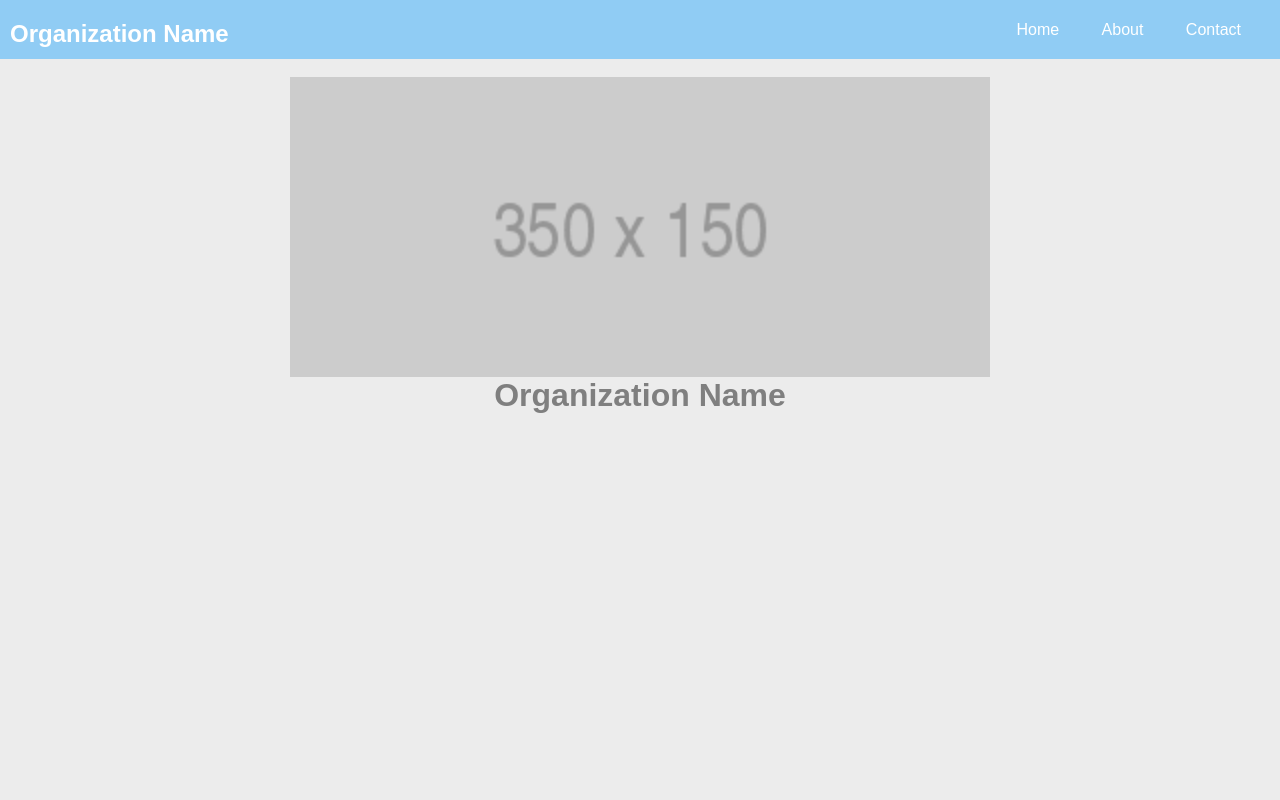
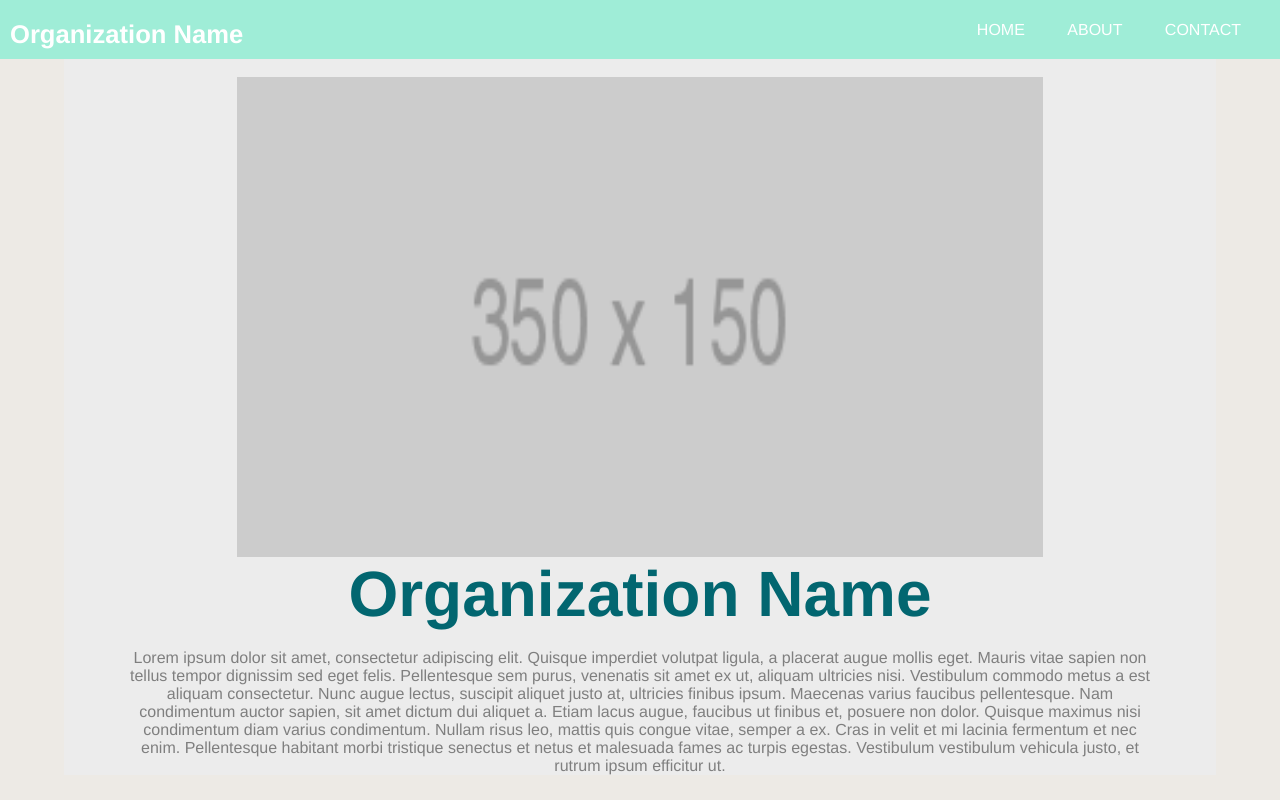
Before and after one commit to tiffanyxiao/nonprofit-website-generator, a plain HTML site: page template.html in a window 1280 px wide. Drawn offline with Linux system fonts and the light colour scheme.

Commit message:
Updated template.

```diff
--- a/template.html
+++ b/template.html
@@ -1,6 +1,7 @@
 <html>
 <head>
   <title> LOREN IPSUM </title>
+  <meta name="viewport" content="width=device-width, initial-scale=1.0">
   <style>
   #logo{
     position:absolute;
@@ -11,16 +12,16 @@
     color: #FFFFFF;
   }
   body{
-    background-color: #ECECEC;
+    background-color: #EDEAE5;
   }
   * {
       padding: 0;
       margin: 0;
-      font-family: arial;
+      font-family: Helvetica;
       color: #7f7f7f;
   }
   nav{
-      background-color: #90CCF4;
+      background-color: #9FEDD7;
       text-align: right;
       padding: 20px;
   }
@@ -33,11 +34,10 @@
       color: white;
       padding: 11px;
       text-decoration: none;
-      font-family: arial;
   }
   nav li a:hover{
       background-color: white;
-      color: #233647;
+      color: #9FEDD7;
   }
   </style>
   <script>
@@ -51,21 +51,28 @@
 <body id = "pages">
 <!-- Home Page -->
 <div id="Page1">
+  <div>
+  </div>
   <nav>
     <div class="nav-wrapper">
-      <h1 id = "logo">Organization Name</h1>
+      <h1 id = "logo" style="font-size:2vw;">Organization Name</h1>
       <ul id="nav-mobile" class="right hide-on-med-and-down">
-        <li><a href="#">Home</a></li>
-        <li>  <a href="#" onclick="return show('Page2','Page1');">About</a></li>
-        <li>  <a href="#" onclick="return show('Page3','Page1');">Contact</a></li>
+        <li><a href="#">HOME</a></li>
+        <li>  <a href="#" onclick="return show('Page2','Page1');">ABOUT</a></li>
+        <li>  <a href="#" onclick="return show('Page3','Page1');">CONTACT</a></li>
       </ul>
     </div>
   </nav>
-  <center>
-    <br>
-    <img src = "placeholder.png" style="width:700px;height:300px">
-    <h1> Organization Name </h1>
-  </center>
+    <div style = "background-color:#ECECEC; margin-left:5%; margin-right:5%">
+      <center>
+        <br>
+        <img src = "placeholder.png" style="width:70%;height:60%">
+        <br>
+        <h1 style="font-size:5vw;color:#026670;"> Organization Name </h1>
+        <br>
+        <p style = "margin-left: 5%; margin-right:5%"> Lorem ipsum dolor sit amet, consectetur adipiscing elit. Quisque imperdiet volutpat ligula, a placerat augue mollis eget. Mauris vitae sapien non tellus tempor dignissim sed eget felis. Pellentesque sem purus, venenatis sit amet ex ut, aliquam ultricies nisi. Vestibulum commodo metus a est aliquam consectetur. Nunc augue lectus, suscipit aliquet justo at, ultricies finibus ipsum. Maecenas varius faucibus pellentesque. Nam condimentum auctor sapien, sit amet dictum dui aliquet a. Etiam lacus augue, faucibus ut finibus et, posuere non dolor. Quisque maximus nisi condimentum diam varius condimentum. Nullam risus leo, mattis quis congue vitae, semper a ex. Cras in velit et mi lacinia fermentum et nec enim. Pellentesque habitant morbi tristique senectus et netus et malesuada fames ac turpis egestas. Vestibulum vestibulum vehicula justo, et rutrum ipsum efficitur ut. </p>
+      </center>
+    </div>
 </div>
 <!-- About -->
 <div id="Page2" style="display:none">
```
Also changed, not shown: colorscheme2.jpg (added), colorscheme3.jpg (added), colorscheme4.jpg (added).
